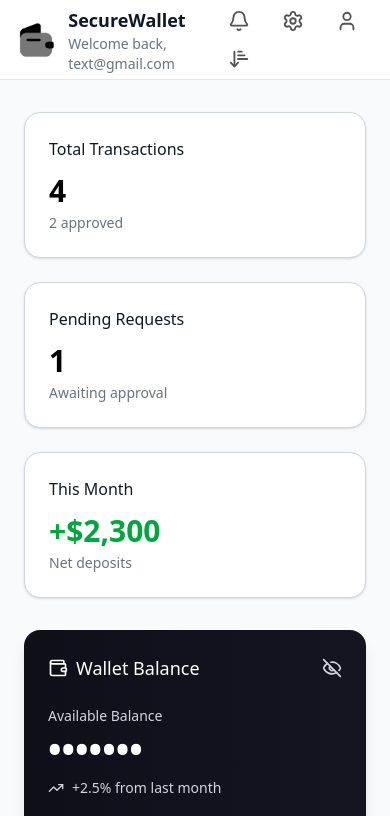
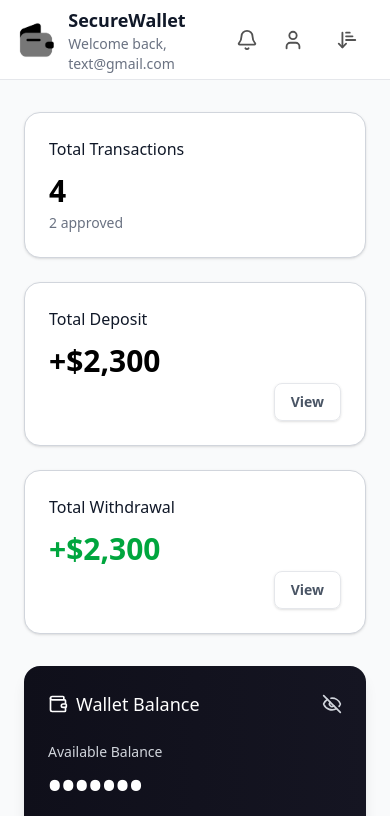
Before and after one commit to vivekfcode51/Code-Wallet, a React (Vite) app: page /wallet in a window 390 px wide. Shown: the top 816 px of the page. Built offline with nearby package versions, Linux system fonts and the light colour scheme.

Commit message:
worked on Figma UI designs for login, signup, wallet and user management screens

```diff
--- a/index.html
+++ b/index.html
@@ -5,7 +5,7 @@
     <link rel="icon" type="image/svg+xml" href="/vite.svg" />
     <link rel="stylesheet" href="./src/index.css">
     <meta name="viewport" content="width=device-width, initial-scale=1.0" />
-    <title>Vite + React</title>
+    <title>Figma UI</title>
   </head>
   <body>
     <div id="root"></div>
--- a/src/components/Dashboard.jsx
+++ b/src/components/Dashboard.jsx
@@ -23,20 +23,24 @@
 
         {/* Pending Requests */}
         <div className="bg-white border border-gray-300 rounded-2xl p-6 shadow-sm">
-          <h3 className="text-base font-medium text-gray-900">
-            Pending Requests
-          </h3>
-          <p className="text-3xl font-semibold mt-3">1</p>
-          <p className="text-sm text-gray-500 mt-1">Awaiting approval</p>
+          <h3 className="text-base font-medium text-gray-900">Total Deposit</h3>
+          <p className="text-3xl font-semibold mt-3">+$2,300</p>
+          <div className='flex justify-end'>
+            <button className="text-sm text-gray-600 font-semibold hover:bg-gray-300 hover:text-gray-800 mt-1 border
+               border-gray-200 px-4 py-2 rounded-lg cursor-pointer shadow-sm">View</button>
+          </div>
         </div>
 
         {/* This Month */}
         <div className="bg-white border border-gray-300 rounded-2xl p-6 shadow-sm">
-          <h3 className="text-base font-medium text-gray-900">This Month</h3>
+          <h3 className="text-base font-medium text-gray-900">Total Withdrawal</h3>
           <p className="text-3xl font-semibold text-green-600 mt-3">
             +$2,300
           </p>
-          <p className="text-sm text-gray-500 mt-1">Net deposits</p>
+          <div className='flex justify-end'>
+            <button className="text-sm text-gray-600 font-semibold hover:bg-gray-300 hover:text-gray-800 mt-1 border
+             border-gray-200 px-4 py-2 rounded-lg cursor-pointer shadow-sm">View</button>
+          </div>
         </div>
       </div>
 
--- a/src/components/Header.jsx
+++ b/src/components/Header.jsx
@@ -18,15 +18,15 @@
                 </div>
 
                 {/* Right section (future use like profile / logout button) */}
-                <div>
+                <div className='flex'>
                     <button
-                        className="px-4 py-2 text-[#525252] rounded-md text-sm font-medium hover:bg-gray-300 transition cursor-pointer">
+                        className="px-2 sm:px-4 py-2 text-[#525252] rounded-md text-sm font-medium hover:bg-gray-300 transition cursor-pointer">
                         <Bell size={22} />
                     </button>
-                    <button
+                    {/* <button
                         className="px-4 py-2 text-[#525252] rounded-md text-sm font-medium hover:bg-gray-300 transition cursor-pointer">
                         <Settings size={22} />
-                    </button>
+                    </button> */}
                     <Link to="/profile">
                         <button
                             className="px-4 py-2 text-[#525252] rounded-md text-sm font-medium hover:bg-gray-300 transition cursor-pointer">
@@ -35,7 +35,9 @@
                     </Link>
                     <button
                         className="px-4 py-2 text-[#525252] rounded-md text-sm font-medium hover:bg-gray-300 transition cursor-pointer">
+                       <Link to="/">
                         <ArrowDownNarrowWide size={22} />
+                       </Link>
                     </button>
                 </div>
             </div>
--- a/src/pages/profile/EditProfile.jsx
+++ b/src/pages/profile/EditProfile.jsx
@@ -42,7 +42,7 @@
               type="text"
               value={formData.fullName}
               onChange={(e) => handleInputChange('fullName', e.target.value)}
-              className="w-full pl-10 pr-4 py-3 bg-gray-100 border-0 rounded-lg text-gray-800 placeholder-gray-500 focus:outline-none focus:ring-2 focus:ring-blue-500 transition-all"
+              className="w-full pl-10 pr-4 py-3 bg-gray-100 border-0 rounded-lg text-gray-800 placeholder-gray-500 focus:outline-none focus:ring-2 focus:ring-gray-200 transition-all"
               placeholder="John Doe"
             />
           </div>
@@ -57,7 +57,7 @@
               type="email"
               value={formData.email}
               onChange={(e) => handleInputChange('email', e.target.value)}
-              className="w-full pl-10 pr-4 py-3 bg-gray-100 border-0 rounded-lg text-gray-800 placeholder-gray-500 focus:outline-none focus:ring-2 focus:ring-blue-500 transition-all"
+              className="w-full pl-10 pr-4 py-3 bg-gray-100 border-0 rounded-lg text-gray-800 placeholder-gray-500 focus:outline-none focus:ring-2 focus:ring-gray-200 transition-all"
               placeholder="john.doe@example.com"
             />
           </div>
@@ -72,7 +72,7 @@
               type="tel"
               value={formData.phone}
               onChange={(e) => handleInputChange('phone', e.target.value)}
-              className="w-full pl-10 pr-4 py-3 bg-gray-100 border-0 rounded-lg text-gray-800 placeholder-gray-500 focus:outline-none focus:ring-2 focus:ring-blue-500 transition-all"
+              className="w-full pl-10 pr-4 py-3 bg-gray-100 border-0 rounded-lg text-gray-800 placeholder-gray-500 focus:outline-none focus:ring-2 focus:ring-gray-200 transition-all"
               placeholder="+1 (555) 123-4567"
             />
           </div>
@@ -105,14 +105,14 @@
       </div>
 
       {/* Action Buttons */}
-      <div className="flex flex-col sm:flex-row gap-3">
+      <div className="flex gap-3">
         <button className="flex w-[50%] items-center justify-center px-6 py-3 bg-white border border-gray-300 rounded-xl text-gray-700 hover:bg-gray-50 transition-colors font-medium">
           <span className="mr-2">✕</span>
           Cancel
         </button>
         <button
           onClick={handleSave}
-          className="flex w-[50%] items-center justify-center px-6 py-3 bg-gray-400 text-white rounded-xl hover:bg-gray-800 transition-colors font-medium"
+          className="flex w-[50%] items-center justify-center px-6 py-3 bg-gray-400 text-white rounded-xl hover:bg-gray-800 transition-colors font-medium whitespace-nowrap"
         >
           <span className="mr-2">💾</span>
           Save Changes
--- a/src/pages/profile/Overview.jsx
+++ b/src/pages/profile/Overview.jsx
@@ -3,7 +3,7 @@
 import { Link } from 'react-router-dom';
 
 // Overview Component
-const Overview = ({ userData }) => {
+const Overview = ({ userData, setActiveTab, }) => {
   return (
     <div className="bg-white rounded-lg p-6 shadow-sm">
       <div className="flex items-center mb-6">
@@ -53,12 +53,12 @@
         </div>
 
         <div className="mt-6 flex justify-end">
-          <Link to="/edit-profile">
-            <button className="flex items-center mb-2 rounded-2xl p-2 border border-gray-200 cursor-pointer">
+          {/* <Link to="/edit-profile"> */}
+            <button onClick={()=>setActiveTab("edit-profile")} className="flex items-center mb-2 rounded-2xl p-2 border border-gray-200 cursor-pointer">
                 <SquarePen className="w-4 h-4 text-gray-500 mr-2" />
                 <span className="text-sm text-gray-800 font-semibold">Edit Information</span>
             </button>
-          </Link>
+          {/* </Link> */}
         </div>
 
     </div>
--- a/src/pages/profile/ProfileTabs.jsx
+++ b/src/pages/profile/ProfileTabs.jsx
@@ -33,7 +33,7 @@
   const renderContent = () => {
     switch (activeTab) {
       case 'overview':
-        return <Overview userData={userData} />;
+        return <Overview userData={userData} setActiveTab={setActiveTab}/>;
       case 'edit-profile':
         return <EditProfile userData={userData} onUpdate={updateUserData} />;
       case 'security':
```
